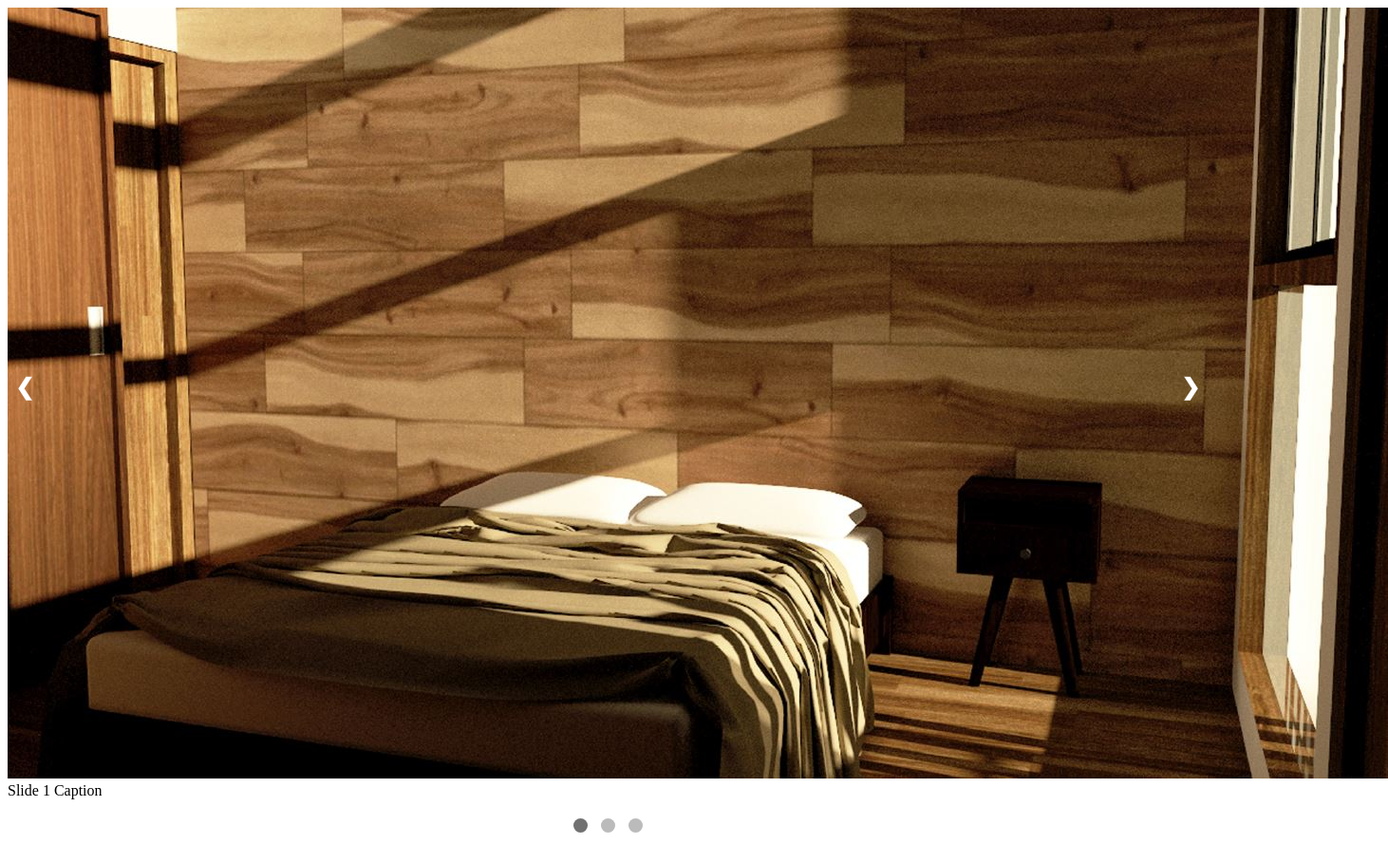
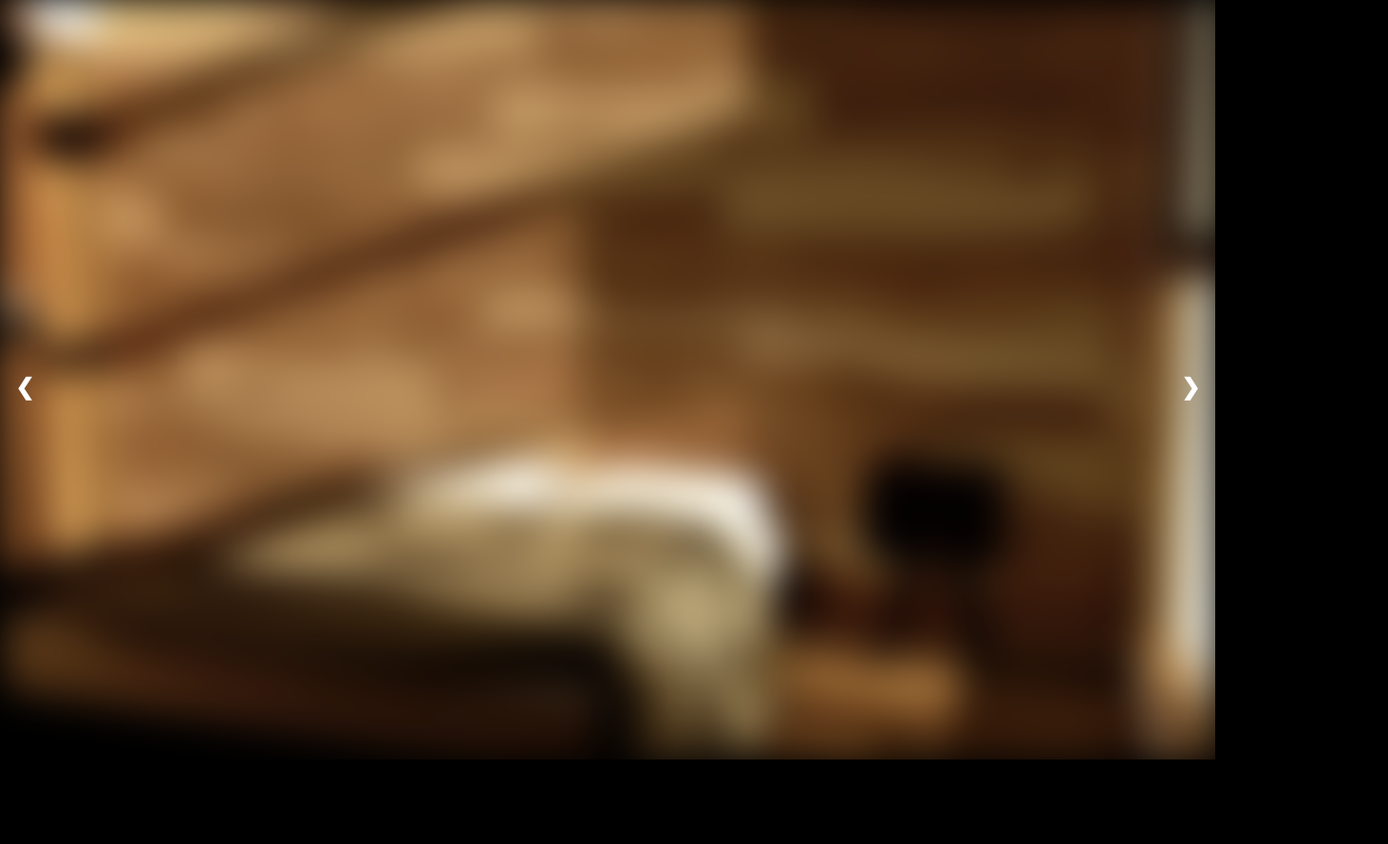
Before and after one commit to rigelle-cruz/gallery, a plain HTML site: page gallery.html in a window 1280 px wide. Shown: the whole page at 95% size, 1462 px wide, since content can reach past the window. After the commit the page ends 800 px from the top, so only its background shows below. Drawn offline with Linux system fonts and the light colour scheme.

Commit message:
add blur filter on background images

```diff
--- a/gallery.css
+++ b/gallery.css
@@ -1,3 +1,31 @@
+body, html {
+  height: 100%;
+  margin: 0;
+  overflow: hidden;
+  background-color: black;
+}
+
+.slideshow-container {
+  position: relative;
+  width: 100%;
+  height: 100%;
+}
+
+.slide {
+  display: none;
+  text-align: center;
+  width: 100%;
+  height: 100%;
+  filter: blur(20px);
+}
+
+.slide img {
+  width: 100%;
+  height: 100%;
+  object-fit: cover;
+}
+
+
 /* Previous and Next buttons */
 .prev, .next {
   cursor: pointer;
--- a/gallery.html
+++ b/gallery.html
@@ -4,7 +4,7 @@
     <meta charset="UTF-8">
     <meta name="viewport" content="width=device-width, initial-scale=1.0">
     <link rel="stylesheet" href="gallery.css">
-    <title>Interactive Slideshow</title>
+    <title>gallery</title>
 </head>
 <body>
     <div class="slideshow-container">
```
